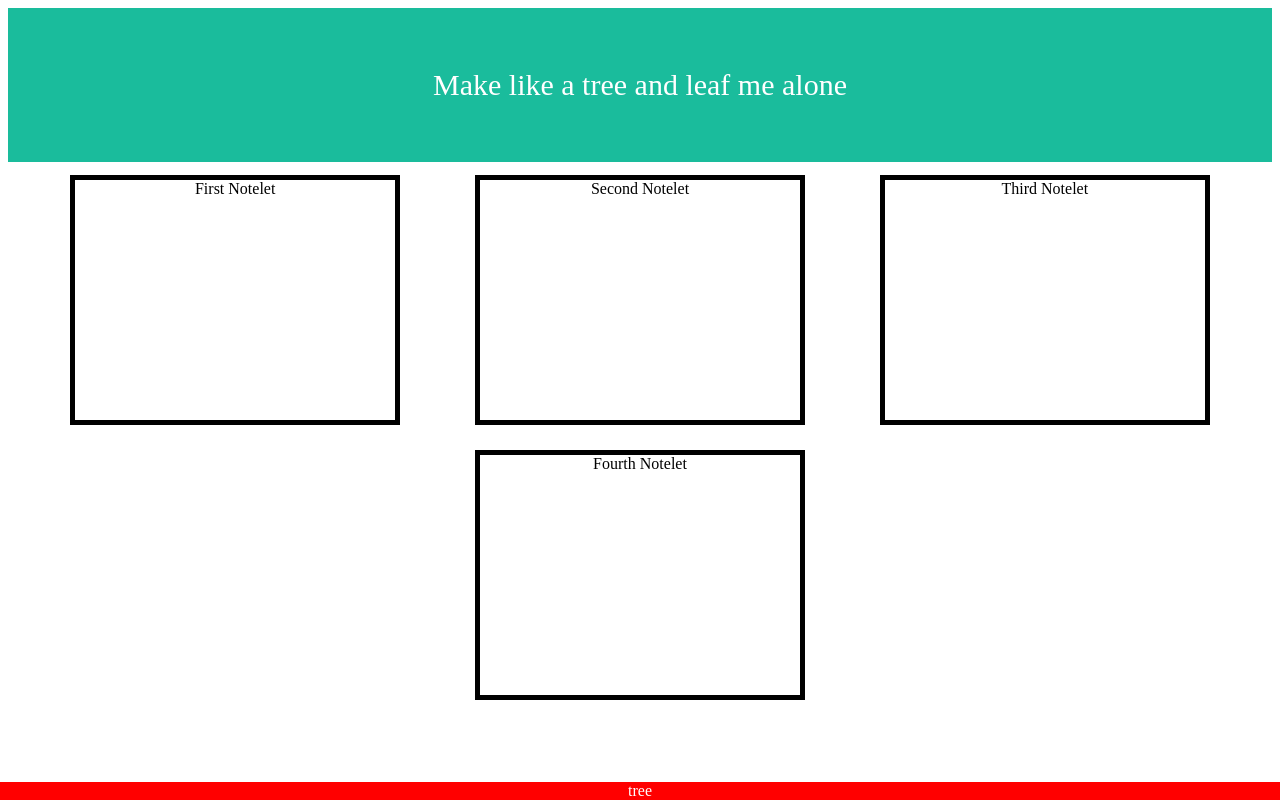
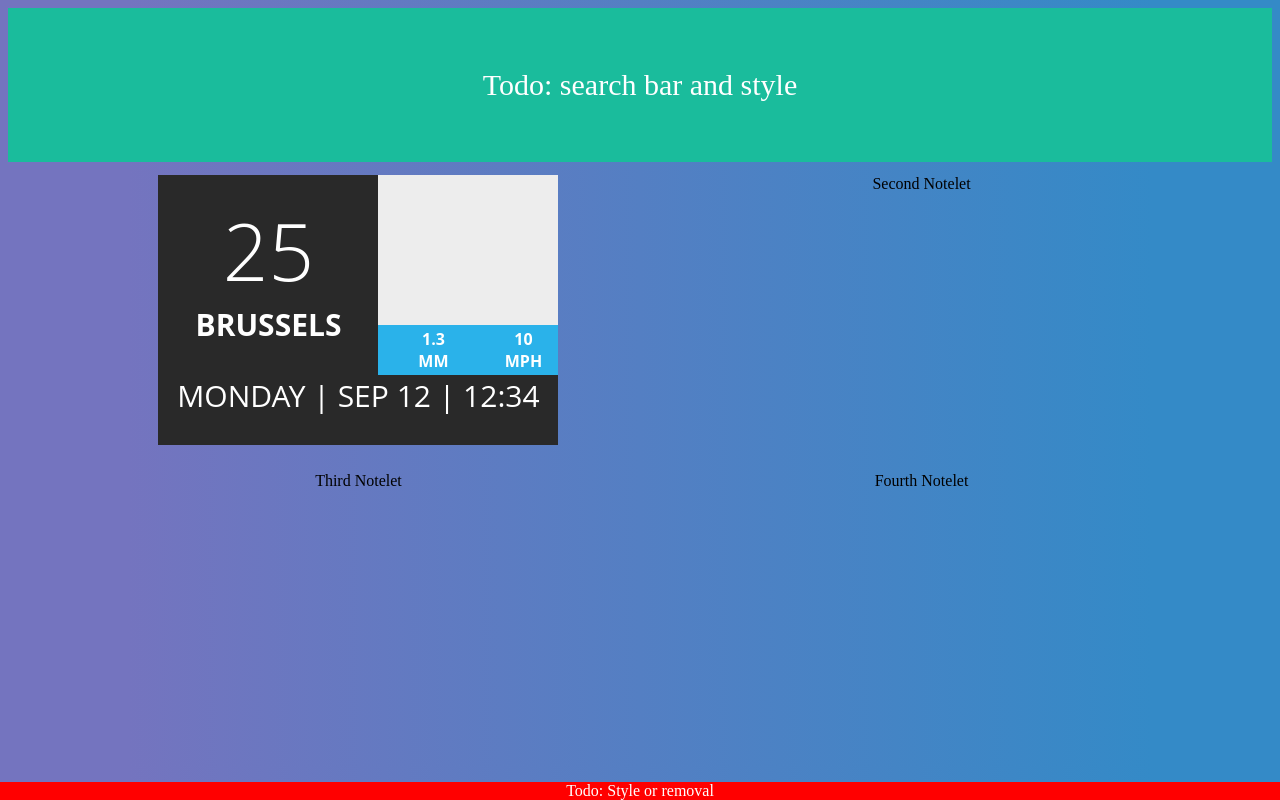
Before and after one commit to StyrkarBlaer/WeatherApp, a website with bundled scripts: page public/index.html in a window 1280 px wide. Built offline with nearby package versions, Linux system fonts and the light colour scheme.

Commit message:
Picked up and modified a weather widget

```diff
--- a/package.json
+++ b/package.json
@@ -3,13 +3,10 @@
     "start": "snowpack dev",
     "build": "snowpack build"
   },
-  "dependencies": {
-  },
   "devDependencies": {
     "@snowpack/plugin-typescript": "^1.2.1",
     "@types/canvas-confetti": "^1.0.0",
     "@types/snowpack-env": "^2.3.3",
-    "prettier": "^2.2.1",
     "snowpack": "^3.3.7",
     "typescript": "^4.2.4"
   }
--- a/public/index.css
+++ b/public/index.css
@@ -7,12 +7,11 @@
 }
 
 #notelet {
-  border: 5px solid black;
   text-align: center;
   margin: 1%;
 
-  width: 20rem;
-  height: 15rem;
+  width: 25rem;
+  height: 17rem;
 }
 
 .header {
@@ -32,3 +31,112 @@
   color: white;
   text-align: center;
 }
+
+@import url(https://fonts.googleapis.com/css?family=Open+Sans:300,400,700);
+@import url(https://cdnjs.cloudflare.com/ajax/libs/weather-icons/1.2/css/weather-icons.min.css);
+
+body {
+	background: linear-gradient(90deg, #7474BF 10%, #348AC7 90%);
+}
+
+.weatherCard{
+	width: 400px;
+	height: 200px;
+	font-family: 'Open Sans';
+	position: relative;
+}
+
+.currentTemp{
+	width: 220px;
+	height: 200px;
+	background: rgb(41, 41, 41);
+	position: absolute;
+	top: 0;
+	left: 0;
+}
+
+.time {
+	width: 400px;
+	height: 70px;
+	background: rgb(41, 41, 41);
+	position: absolute;
+	top: 200px;
+
+  font-size: 30px;
+  color: rgb(255, 255, 255);
+}
+.currentWeather{
+	width: 180px;
+	height: 200px;
+	background: rgb(237, 237, 237);
+	margin: 0;
+	position: absolute;
+	top: 0;
+	right: 0;
+}
+.temp{
+	font-size: 80px;
+	text-align: center;
+	display: block;
+	font-weight: 300;
+	color: rgb(255, 255, 255);
+	padding: 20px 0 0;
+}
+.location{
+	color: rgb(255, 255, 255);
+	text-align: center;
+	text-transform: uppercase;
+	font-weight: 700;
+	font-size: 30px;
+	display: block;
+}
+.conditions{
+	font-family: weathericons;
+	font-size: 80px;
+	display: block;
+	padding: 20px 0 0;
+	text-align: center;
+}
+.info{
+	width: 180px;
+	height: 50px;
+	position: absolute;
+	bottom: 0;
+	right: 0;
+	background: rgb(42, 178, 234);
+	font-weight: 700;
+	color: rgb(255, 255, 255);
+	text-align: center;
+}
+.rain {
+	width: 50%;
+	position: absolute;
+	left: 10px;
+	word-spacing: 60px;
+	top: 3px;
+}
+.rain::before{
+	display: block;
+	content: '\f04e';
+	font-family: weathericons;
+	font-size: 40px;
+	left: 6px;
+	top: -4px;
+	position: absolute;
+}
+.wind {
+	width: 50%;
+	right: -10px;
+	position: absolute;
+	word-spacing: 60px;
+	top: 3px;
+}
+.wind::before{
+	display: block;
+	content: '\f050';
+	font-family: weathericons;
+	font-size: 25px;
+	left: -10px;
+	position: absolute;
+	top: 5px;
+}
--- a/public/index.html
+++ b/public/index.html
@@ -2,21 +2,41 @@
 <html lang="en">
   <head>
     <meta charset="utf-8" />
+    <meta name="description" content="Web site created using create-snowpack-app" />
     <meta name="viewport" content="width=device-width, initial-scale=1" />
-    <meta name="description" content="Web site created using create-snowpack-app" />
     <link rel="stylesheet" type="text/css" href="/index.css" />
     <title>Weather App</title>
   </head>
+
   <body>
     <script type="module" src="/dist/index.js"></script>
 
       <div class="header">
-        Make like a tree and leaf me alone
+        Todo: search bar and style
       </div>
 
       <div class ="noteletContainer">
         <div id="notelet">
-          First Notelet
+
+            <div class="weatherCard">
+
+              <div class="currentTemp">
+                <span class="temp">25</span>
+                <span class="location">Brussels</span>
+              </div>
+
+              <div class="currentWeather">
+                <span class="conditions">&#xf0e7;</span>
+                <div class="info">
+                  <span class="rain">1.3 MM</span>
+                  <span class="wind">10 MPH</span>
+                </div>
+              </div>
+
+              <div class="time">
+                MONDAY | SEP 12 | 12:34
+              </div>
+          </div>
         </div>
 
         <div id="notelet">
@@ -33,7 +53,7 @@
     </div>
 
     <div class="footer">
-      tree
+      Todo: Style or removal
     </div>
   </body>
 </html>
```
Also changed, not shown: 1 other file.
